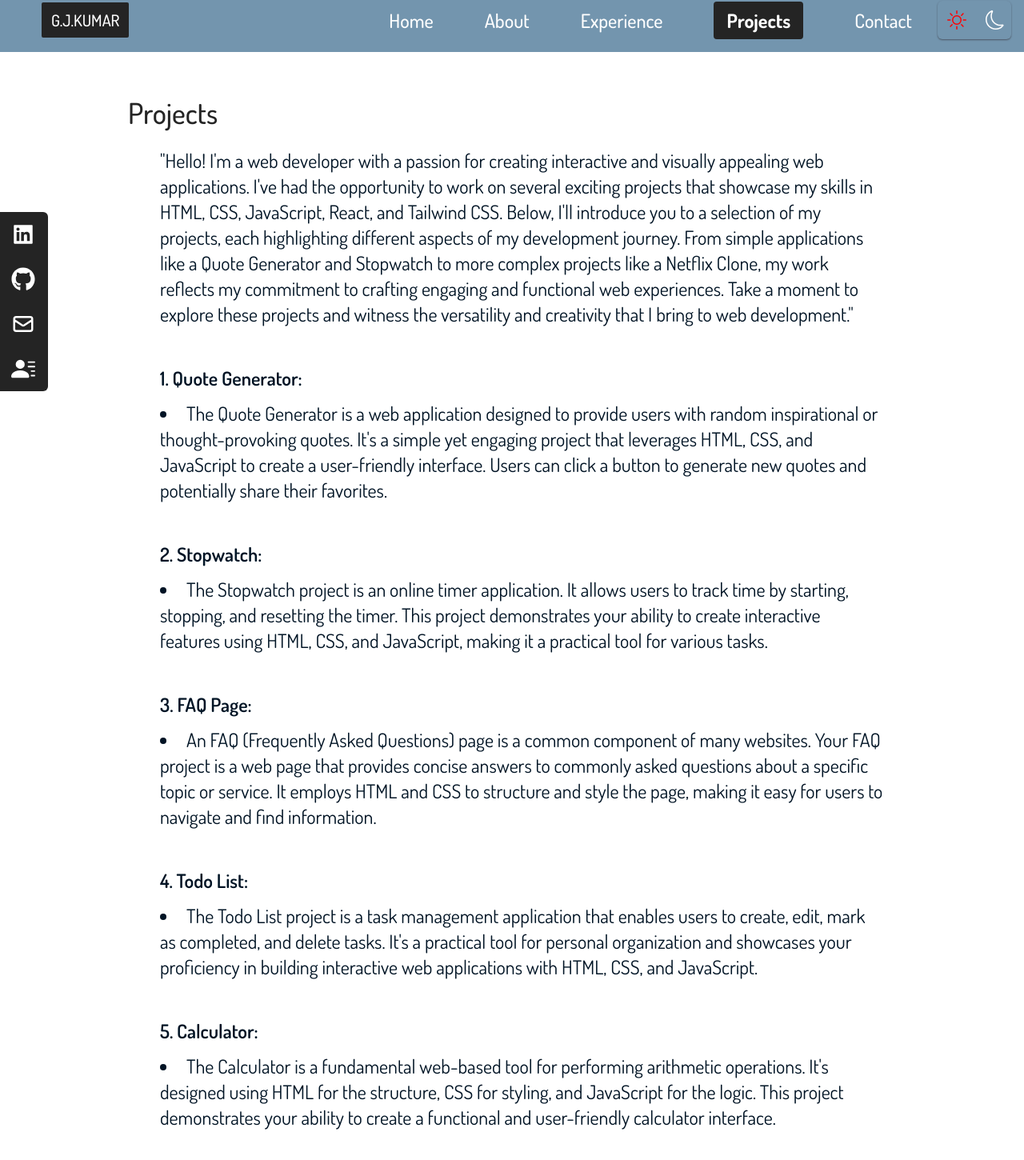
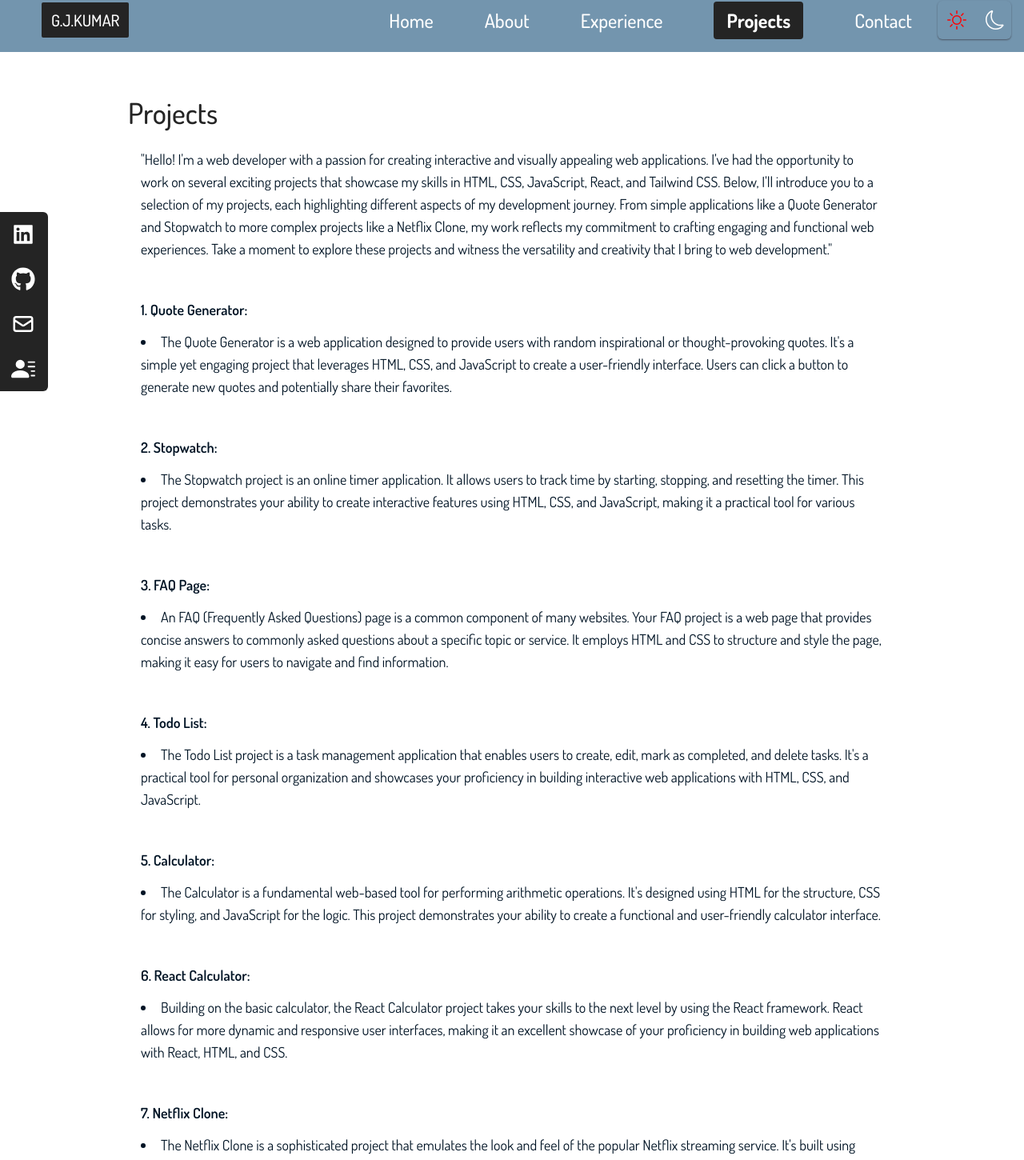
Before and after one commit to jayak0776/portfolio, a React (Create React App) app: page /Projects in a window 1280 px wide. Shown: the part 15-1465 px from the top of the page at 80% size. Built offline with nearby package versions, Linux system fonts and the light colour scheme; a web font is replaced by a local one.

Commit message:
Update Projects.jsx

```diff
--- a/src/Components/Projects.jsx
+++ b/src/Components/Projects.jsx
@@ -172,16 +172,16 @@ function Projects() {
   return (
     <>
       <div
-        className="w-full h-full bg-white dark:text-slate-400 dark:bg-gray-900 md:pb-32"
+        className="w-full h-full bg-white dark:text-slate-400 dark:bg-gray-900 md:pb-22"
         name="About"
       >
         <div className="max-w-screen-lg mx-auto flex flex-col justify-center w-full h-full ">
-          <div className="pb-0 mt-28 sm:mt-28 sm:p-0 ">
+          <div className="pb-0 mt-20 sm:mt-28 sm:p-0 ">
             <div className="p-6 sm-p-0">
               <p className="text-[#242424] dark:text-gray-300 text-4xl ml-2 font-medium inline ">
                 Projects
               </p>
-              <p className="text-2xl p-12 pl-6 md:pl-12 dark:text-slate-400  text-[#011425] font-normal sm:p-6 sm:mb-0">
+              <p className="text-lg p-3 dark:text-slate-400  text-[#011425] font-normal sm:p-6 sm:mb-0">
                 "Hello! I'm a web developer with a passion for creating
                 interactive and visually appealing web applications. I've had
                 the opportunity to work on several exciting projects that
@@ -195,7 +195,7 @@ function Projects() {
                 versatility and creativity that I bring to web development."
               </p>
 
-              <p className="text-2xl p-12 pl-6 md:pl-12 dark:text-slate-400  text-[#011425] font-semibold sm:p-6 sm:mb-0">
+              <p className="text-lg p-3  dark:text-slate-400  text-[#011425] font-semibold sm:p-6 sm:mb-0">
                 1. Quote Generator:
                 <li className="font-normal pt-3">
                   The Quote Generator is a web application designed to provide
@@ -206,7 +206,7 @@ function Projects() {
                   their favorites.
                 </li>
               </p>
-              <p className="text-2xl p-12 pl-6 md:pl-12 dark:text-slate-400  text-[#011425] font-semibold sm:p-6 sm:mb-0">
+              <p className="text-lg p-3  dark:text-slate-400  text-[#011425] font-semibold sm:p-6 sm:mb-0">
                 2. Stopwatch:
                 <li className="font-normal pt-3">
                   The Stopwatch project is an online timer application. It
@@ -216,7 +216,7 @@ function Projects() {
                   making it a practical tool for various tasks.
                 </li>
               </p>
-              <p className="text-2xl p-12 pl-6 md:pl-12 dark:text-slate-400  text-[#011425] font-semibold sm:p-6 sm:mb-0">
+              <p className="text-lg p-3  dark:text-slate-400  text-[#011425] font-semibold sm:p-6 sm:mb-0">
                 3. FAQ Page:
                 <li className="font-normal pt-3">
                   An FAQ (Frequently Asked Questions) page is a common component
@@ -227,7 +227,7 @@ function Projects() {
                   information.
                 </li>
               </p>
-              <p className="text-2xl p-12 pl-6 md:pl-12 dark:text-slate-400  text-[#011425] font-semibold sm:p-6 sm:mb-0">
+              <p className="text-lg p-3  dark:text-slate-400  text-[#011425] font-semibold sm:p-6 sm:mb-0">
                 4. Todo List:
                 <li className="font-normal pt-3">
                   The Todo List project is a task management application that
@@ -237,7 +237,7 @@ function Projects() {
                   applications with HTML, CSS, and JavaScript.
                 </li>
               </p>
-              <p className="text-2xl p-12 pl-6 md:pl-12 dark:text-slate-400  text-[#011425] font-semibold sm:p-6 sm:mb-0">
+              <p className="text-lg p-3  dark:text-slate-400  text-[#011425] font-semibold sm:p-6 sm:mb-0">
                 5. Calculator:
                 <li className="font-normal pt-3">
                   The Calculator is a fundamental web-based tool for performing
@@ -247,7 +247,7 @@ function Projects() {
                   user-friendly calculator interface.
                 </li>
               </p>
-              <p className="text-2xl p-12 pl-6 md:pl-12 dark:text-slate-400  text-[#011425] font-semibold sm:p-6 sm:mb-0">
+              <p className="text-lg p-3  dark:text-slate-400  text-[#011425] font-semibold sm:p-6 sm:mb-0">
                 6. React Calculator:
                 <li className="font-normal pt-3">
                   Building on the basic calculator, the React Calculator project
@@ -258,7 +258,7 @@ function Projects() {
                   CSS.
                 </li>
               </p>
-              <p className="text-2xl p-12 pl-6 md:pl-12 dark:text-slate-400  text-[#011425] font-semibold sm:p-6 sm:mb-0">
+              <p className="text-lg p-3  dark:text-slate-400  text-[#011425] font-semibold sm:p-6 sm:mb-0">
                 7. Netflix Clone:
                 <li className="font-normal pt-3">
                   The Netflix Clone is a sophisticated project that emulates the
@@ -352,7 +352,7 @@ function Projects() {
         name="About"
       >
         <div className="max-w-screen-lg mx-auto flex flex-col justify-center w-full h-full ">
-          <div className="pb-0 mt-28 sm:mt-28 sm:p-0 ">
+          <div className="pb-0 mt-0 sm:mt-28 sm:p-0 ">
             <p className="text-center underline font-medium dark:text-gray-300">
               Contact Me
             </p>
```
